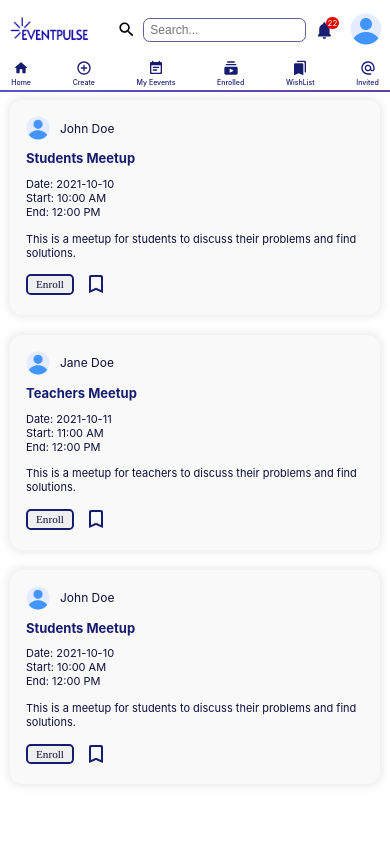
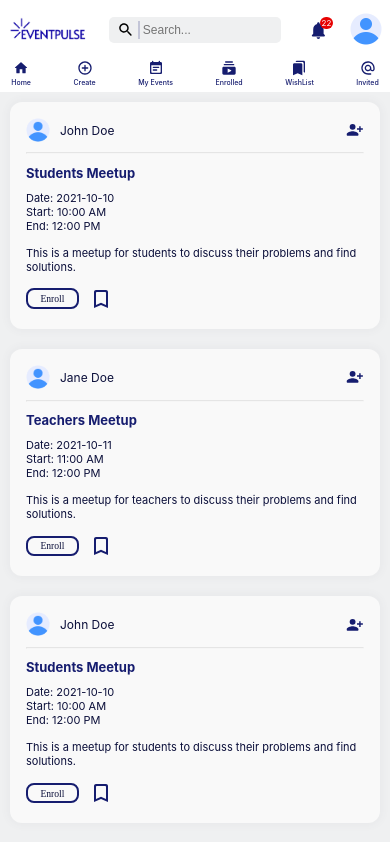
Before and after one commit to imesh-madushan/iwb360-davinci-crew, a React (Create React App) app in the folder frontend/: page / in a window 390 px wide. Built offline with nearby package versions, Linux system fonts and the light colour scheme.

Commit message:
custom animations created for post card enroll , follow, -bacground colour changesd -border removed from sidebar and navbar -search input got a new lokk and place in navbar

```diff
--- a/frontend/src/App.css
+++ b/frontend/src/App.css
@@ -15,6 +15,6 @@
     .mainbodyAuth{
         left: 0;
         width: 100%;
-        top: 90px;
+        top: 92px;
     }
 }
--- a/frontend/src/components/navBarAfterAuth/navBarAfterAuth.css
+++ b/frontend/src/components/navBarAfterAuth/navBarAfterAuth.css
@@ -2,8 +2,8 @@
     display: flex;
     justify-content: space-between;
     align-items: center;
-    border-bottom: 2px solid transparent;
-    border-image: linear-gradient(to right, #0e0ec2b5, #360880c5) 1;
+    /* border-bottom: 2px solid transparent; */
+    /* border-image: linear-gradient(to right, #0e0ec2b5, #360880c5) 1; */
     background-color: white;
     height: 68px;
     position: fixed;
@@ -18,12 +18,11 @@
     display: flex;
     align-items: center;
     margin: 0.5rem;
-    width: clamp(6rem, 90%, 12rem);
+    width: clamp(8rem, 90%, 12rem);
 }
 
 .navAAuth .logo a{
     display: flex;
-    overflow: hidden;
 }
 
 .navAAuth .logo a img{
@@ -32,36 +31,51 @@
     pointer-events: none;
 }
 
-.navAAuth .search{
+.navAAuth .midcontainer{
     display: flex;
-    justify-content: center;
     align-items: center;
+    gap: 1rem;
     margin: 0.5rem;
-    gap: 0.5rem;
     width: 100%;
 }
 
-.navAAuth .search input{
-    width: clamp(8rem, 80%, 20rem);
-    height: 1rem;
-    border: none;
-    border-radius: 0.35rem;
-    padding: 0.4rem;
-    font-size: 0.75rem;
-    outline: 1px solid #161d6fb2;
+.navAAuth .midcontainer .search{
+    display: flex;
+    justify-content: center;
+    border-radius: 10px;
+    align-items: center;
+    padding: 0.35rem 0.5rem;
+    gap: 0.2rem;
+    background-color: rgb(239 240 241);
+    width: clamp(8rem, 100%, 16rem);
 }
 
-.navAAuth .search .icon{
-    width: 1.4rem;
-    height: 1.4rem;
+.navAAuth .midcontainer .search .icon{
+    width: 1.3rem;
+    height: 1.3rem;
     cursor: pointer;
+}
+
+.navAAuth .midcontainer .search hr{
+    height: 1rem;
+    border: 1px solid #161D6F;
+    opacity: 0.2;
+}
+
+.navAAuth .midcontainer .search input{
+    width: 100%;
+    height: 1rem;
+    background: transparent;
+    border: none;
+    font-size: 0.75rem;
+    outline: none;
 }
 
 .navAAuth .links{
     display: flex;
     align-items: center;
     justify-content: right;
-    width: clamp(3rem, 30%, 12rem);
+    width: clamp(8rem, 90%, 12rem);
     margin: 0.5rem;
     gap: clamp(0.5rem, 25%, 3rem);
 }
@@ -146,13 +160,17 @@
         height: 60px;
     }
 
-    .navAAuth .search .icon{
-        width: 1.2rem;
-        height: 1.2rem;
+    .navAAuth .midcontainer .search{
+        padding: 0.25rem 0.5rem;
+        border-radius: 5px;
     }
 
-    .navAAuth .search input{
-        width: 100%;
+    .navAAuth .midcontainer .search .icon{
+        width: 1.1rem;
+        height: 1.1rem;
+    }
+
+    .navAAuth .midcontainer .search input{
         height: 10px;
     }
 
--- a/frontend/src/components/navBarAfterAuth/navBarAfterAuth.jsx
+++ b/frontend/src/components/navBarAfterAuth/navBarAfterAuth.jsx
@@ -29,7 +29,8 @@ const NavBarAfterAuth = () => {
       opacity: 0,
       ease: "power2.out"
     },
-    { duration: 0.2,
+      {
+        duration: 0.2,
         y: 0,
         opacity: 1,
         ease: "power2.in"
@@ -93,19 +94,22 @@ const NavBarAfterAuth = () => {
     <>
       <header className="navAAuth">
         <div className="logo">
-          <a href="/"><img src={BusinessLogo} alt=""/></a>
+          <a href="/"><img src={BusinessLogo} alt="" /></a>
         </div>
+        <div className="midcontainer">
           <div className="search">
-          <SearchRoundedIcon className="icon"/>
+            <SearchRoundedIcon className="icon" />
+            <hr />
             <input type="text" placeholder="Search..." />
+          </div>
         </div>
         <div className="links">
           <a href="/notifications" onMouseEnter={handleNotifiHover}>
-              <NotificationsRoundedIcon className="notifi" ref={notifiRef}/>
+            <NotificationsRoundedIcon className="notifi" ref={notifiRef} />
             {newNotifications > 0 && <div className="count">{newNotifications}</div>}
           </a>
           <div className="profile">
-              <img src={UserLogo} alt="" className="img" onClick={toggleDropdown}/>
+            <img src={UserLogo} alt="" className="img" onClick={toggleDropdown} />
 
             {isProDropdownShow &&
               <div className="drop" ref={dropDownRef}>
--- a/frontend/src/components/navBarBeforeAuth/navBarBeforeAuth.css
+++ b/frontend/src/components/navBarBeforeAuth/navBarBeforeAuth.css
@@ -2,8 +2,8 @@
     display: flex;
     justify-content: space-between;
     align-items: center;
-    border-bottom: 1px solid transparent;
-    border-image: linear-gradient(to right, #0e0ec2b5, #360880c5) 1;
+    /* border-bottom: 1px solid transparent; */
+    /* border-image: linear-gradient(to right, #0e0ec2b5, #360880c5) 1; */
     background-color: white;
     height: 68px;
     position: fixed;
--- a/frontend/src/components/post/post.css
+++ b/frontend/src/components/post/post.css
@@ -9,15 +9,47 @@
     background-color: #f9f9f9;
     gap: 0.65rem;
     width: 18rem;
+    height: fit-content;
     max-width: 24rem;
-    box-shadow: 0px 0px 8px 2px #55556021;
+    box-shadow: 0px 0px 8px 2px #5555600c;
     color: #0b0f3a;
 }
 
 .post .creater{
     display: flex;
+    justify-content: space-between;
+}
+
+.post .creater .info{
+    display: flex;
     align-items: center;
     gap: 10px;
+}
+
+.post .creater .follow{
+    display: flex;
+    align-items: center;
+    gap: 4px;
+}
+
+.post .creater .follow .icon{
+    width: 1.3rem;
+    height: 1.3rem;
+    color: #161D6F;
+    cursor: pointer;
+}
+
+.post .creater .follow span{
+    font-size: 10px;
+    color: #161D6F;
+    cursor: pointer;
+    padding: 0.17rem 0.5rem;
+    border-radius: 8px;
+    background: linear-gradient(90deg, #ff6a00, #e7197c);
+    -webkit-background-clip: text;
+    background-repeat: no-repeat;
+    background-size: 100%;
+    color: transparent;
 }
 
 .post .creater img{
@@ -32,6 +64,10 @@
     font-size: 13px;
     margin: 0;
     padding: 0;
+}
+
+.post .devider{
+    opacity: 0.2;
 }
 
 .post .title{
@@ -60,18 +96,19 @@
 
 .post .actions button{
     cursor: pointer;
-    border-radius: 6px;
+    border-radius: 10px;
     width: 4rem;
     height: 1.58rem;
     border: 2px solid #161D6F;
     color: #0b0f3a;
     font-weight: 500;
+    font-size: 12px;
     font-family: 'Poppins';
-}
-.post .actions button.active{
-    background-color: #161D6F;
-    color: white;
-    transition: all 0.3s ease;
+    background-color: transparent;
+    overflow: hidden;
+    background-image: linear-gradient(to right, #161D6F, #c9cbe1);
+    background-size: 0%;
+    background-repeat: no-repeat;
 }
 
 .post .actions .icon{
@@ -79,7 +116,6 @@
     height: 1.7rem;
     color: #161D6F;
     cursor: pointer;
-    transition: all 0.9s ease;
 }
 
 /* Mobile Responsive */
@@ -95,6 +131,15 @@
     .post .creater p{
         font-size: 12px;
     }
+    .post .creater .follow .icon{
+        width: 1.1rem;
+        height: 1.1rem;
+    }
+    .post .creater .follow span{
+        font-size: 8px;
+        padding: 0.1rem 0.3rem;
+        border-radius: 5px;
+    }
     .post .title{
         font-size: 13px;
     }
@@ -105,10 +150,10 @@
         gap: 10px;
     }
     .post .actions button{
-        width: 3rem;
+        width: 3.3rem;
         height: 1.3rem;
-        border-radius: 0.3rem;
-        font-size: 0.7rem;
+        border-radius: 8px;
+        font-size: 0.6rem;
     }
     .post .actions .icon{
         width: 1.5rem;
--- a/frontend/src/components/post/post.jsx
+++ b/frontend/src/components/post/post.jsx
@@ -1,28 +1,107 @@
-import React from "react";
-import { useState } from 'react';
+import React, { useEffect } from "react";
+import { useState, useRef } from 'react';
+import gsap from "gsap";
+import { useGSAP } from "@gsap/react";
 import BookmarkBorderRoundedIcon from '@mui/icons-material/BookmarkBorderRounded';
 import BookmarkAddedRoundedIcon from '@mui/icons-material/BookmarkAddedRounded';
+import PersonAddAlt1RoundedIcon from '@mui/icons-material/PersonAddAlt1Rounded';
 import userLogoPng from '../../assests/user.png';
 import './post.css';
 
 const Post = ({creater, title, date, start, end, description}) => {
     const [enrolled, setEnrolled] = useState(false);
     const [bookmark, setBookmark] = useState(false);
+    const enrollRef = useRef(null);
+    const followRef = useRef(null);
+
+    //TODO: function to check if current user follows the creater
+    const [isFollowing, setIsFollowing] = useState(false);
 
     const triggerEnrolled = () => {
         setEnrolled(!enrolled);
         setBookmark(false);
+
+        if (!enrolled) {
+            gsap.fromTo(enrollRef.current, {
+                ease: "power2.in",
+            },
+            {
+                duration: 0.5,
+                backgroundSize: "1000%",
+                ease: "power2.in",
+                onStart: () => {
+                    enrollRef.current.style.color = "white";
+                    enrollRef.current.textContent = "Enrolled";
+                }
+            });
+        }
+
+        else {
+            gsap.to(enrollRef.current, {
+                duration: 0.3,
+                backgroundSize: "0%",
+                color: "black",
+                ease: "power2.out",
+                onStart: () => {
+                    enrollRef.current.textContent = " ";
+                },
+                onComplete: () => {
+                    enrollRef.current.textContent = "Enroll";
+                    gsap.to(enrollRef.current, {
+                      duration: 0.1,
+                      color: "#161D6F",
+                      ease: "power2.out",
+                    });
+                },
+            });
+        }
     }
     const triggerBookmark = () => {
         setBookmark(!bookmark);
     }
 
+    const handleFollow = () => {
+        if (isFollowing) {
+            const span = followRef.current.querySelector("span");
+            gsap.to(span, {
+                duration: 0.2,
+                ease: "power2.in",
+                backgroundSize: "0%",
+                onComplete: () => {
+                    setIsFollowing(!isFollowing);
+                },
+            });
+        }
+        else {
+            const icon = followRef.current.querySelector(".icon");
+            gsap.to(icon, {
+                duration: 0.2,
+                ease: "power2.in",
+                rotation: 45,
+                scale: 0.5,
+                onComplete: () => {
+                    setIsFollowing(!isFollowing);
+                },
+            });
+        }
+    }
+
     return (
         <div className="post">
             <div className="creater">
-                <img src={userLogoPng} alt="" />
-                <p>{creater}</p>
+                <div className="info">
+                    <img src={userLogoPng} alt="" />
+                    <p>{creater}</p>
+                </div>
+                <div className="follow" onClick={handleFollow} ref={followRef}>
+                    {isFollowing ? (
+                        <span>following</span>
+                    ):(
+                        <PersonAddAlt1RoundedIcon className="icon" />
+                    )}
+                </div>
             </div>
+            <hr className="devider"/>
             <div className="title">
                 <h4>{title}</h4>
             </div>
@@ -33,7 +112,7 @@ const Post = ({creater, title, date, start, end, description}) => {
                 <p className="desc">{description}</p>
             </div>
             <div className="actions">
-                <button onClick={triggerEnrolled} className={enrolled ? 'active' : ''}>{enrolled ? "Enrolled" : "Enroll"}</button>
+                <button onClick={triggerEnrolled} ref={enrollRef}>Enroll</button>
                 {enrolled ? (<></>):(
                     <>
                         {bookmark ? (
--- a/frontend/src/components/sideBar/sideBar.css
+++ b/frontend/src/components/sideBar/sideBar.css
@@ -4,13 +4,13 @@
     justify-content: space-between;
     width: 145px;
     height: calc(100% - 68px);
-    border-right: 2px solid transparent;
-    border-image: linear-gradient(#0e0ec2b5, #360880c5) 1;
+    /* border-right: 2px solid transparent; */
+    /* border-image: linear-gradient(#0e0ec2b5, #360880c5) 1; */
     border-radius: 0rem 1rem 1rem 0rem;
     background-color: white;
     position: fixed;
     left: 0;
-    top: 68px;
+    top: 78px;
     user-select: none;
     z-index: 1000;
     color: #161D6F;
@@ -92,11 +92,11 @@
     .sideBar{
         flex-direction: row;
         font-size: 0.7rem;
-        height: 30px;
+        height: 32px;
         width: 100%;
-        border-right: none;
-        border-bottom: 2px solid ;
-        border-image: linear-gradient(to right, #0e0ec2b5, #360880c5) 1;
+        /* border-right: none; */
+        /* border-bottom: 2px solid ; */
+        /* border-image: linear-gradient(to right, #0e0ec2b5, #360880c5) 1; */
         gap: 0.5rem;
         border-radius: 0rem;
         top: 60px;
--- a/frontend/src/components/sideBar/sideBar.jsx
+++ b/frontend/src/components/sideBar/sideBar.jsx
@@ -1,5 +1,7 @@
 import React from "react";
-import { useState } from 'react';
+import { useState, useEffect, useRef } from 'react';
+import gsap from "gsap";
+import { useGSAP } from "@gsap/react";
 import HomeRoundedIcon from '@mui/icons-material/HomeRounded';
 import EventNoteRoundedIcon from '@mui/icons-material/EventNoteRounded';
 import SubscriptionsRoundedIcon from '@mui/icons-material/SubscriptionsRounded';
@@ -9,61 +11,116 @@ import AlternateEmailRoundedIcon from '@mui/icons-material/AlternateEmailRounded
 import SettingsRoundedIcon from '@mui/icons-material/SettingsRounded';
 import './sideBar.css';
 
-const signOut = () => {
-    console.log('signOut');
-}
+
+const SideOptionDiv = ({index, name, icon, link}) => {
+    const ref = useRef(null);
+
+    const Icon = icon;
+
+    const handleMouseEnterSideOption = (event) => {
+        const icon = event.currentTarget.querySelector(".icon");
+        const span = event.currentTarget.querySelector("span");
+
+        gsap.to(icon, {
+            rotate: -10,
+            scale: 1.05,
+            duration: 0.3,
+            ease: "power2.out"
+        });
+
+        gsap.to(span, {
+            scale: 1.05,
+            x: 5,
+            duration: 0.3,
+            ease: "power2.out"
+        });
+    };
+
+    const handleMouseLeaveSideOption = (event) => {
+        const icon = event.currentTarget.querySelector(".icon");
+        const span = event.currentTarget.querySelector("span");
+
+        gsap.to(icon, {
+            rotate: 0,
+            scale: 1,
+            duration: 0.3,
+            ease: "power2.out"
+        });
+
+        gsap.to(span, {
+            scale: 1,
+            x: 0,
+            duration: 0.3,
+            ease: "power2.out"
+        });
+    };
+
+    return (
+        <div className="out" key={index}>
+            <a href={link} onMouseEnter={handleMouseEnterSideOption} onMouseLeave={handleMouseLeaveSideOption}>
+                <Icon className="icon" /><span>{name}</span>
+            </a>
+        </div>
+    );
+};
 
 const SideBar = () => {
-    const [isMyeventsShow, setIsMyeventsShow] = useState(false);
-    const [isEnrolledShow, setIsEnrolledShow] = useState(false);
-    const [isBooksmarksShow, setIsBooksmarksShow] = useState(false);
-
-
-    const triggerShowMyevents = () => {
-        setIsMyeventsShow(!isMyeventsShow);
-    }
-    const triggerShowEnrolled = () => {
-        setIsEnrolledShow(!isEnrolledShow);
-    }
-    const triggerShowBooksmarks = () => {
-        setIsBooksmarksShow(!isBooksmarksShow);
-    }
+    const sideOptions = [
+        {
+            name: "Home",
+            icon: HomeRoundedIcon,
+            link: "/"
+        },
+        {
+            name: "Create",
+            icon: AddCircleOutlineRoundedIcon,
+            link: "/create"
+        },
+        {
+            name: "My Events",
+            icon: EventNoteRoundedIcon,
+            link: "/myevents"
+        },
+        {
+            name: "Enrolled",
+            icon: SubscriptionsRoundedIcon,
+            link: "/enrolled"
+        },
+        {
+            name: "WishList",
+            icon: BookmarksRoundedIcon,
+            link: "/wishlist"
+        },
+        {
+            name: "Invited",
+            icon: AlternateEmailRoundedIcon,
+            link: "/invited"
+        }
+    ];
 
     return (
         <>
             <aside className="sideBar">
                 <div className="links">
-                    <div className="out">
-                        <a href="/"><HomeRoundedIcon className="icon" /> <span>Home</span></a>
-                    </div>
-                    <div className="out">
-                        <a href="/create"><AddCircleOutlineRoundedIcon className="icon" /><span>Create</span></a>
-                    </div>
-                    <div className="myevents out grp">
-                        <a href="/myevents">
-                            <EventNoteRoundedIcon className="icon" /><span>My Eevents</span>
-                        </a>
-                    </div>
-                    <div className="enrolled out grp">
-                        <a href="/enrolled">
-                            <SubscriptionsRoundedIcon className="icon" /><span>Enrolled</span>
-                        </a>
-                    </div>
-                    <div className="wishlist out grp">
-                        <a href="/wishlist">
-                            <BookmarksRoundedIcon className="icon" /><span>WishList</span>
-                        </a>
-                    </div>
-                    <div className="invited out grp">
-                        <a href="/invited">
-                            <AlternateEmailRoundedIcon className="icon" /><span>Invited</span>
-                        </a>
-                    </div>
+                    {sideOptions.map((option, index) => (
+                        <SideOptionDiv
+                            key={index}
+                            index={index}
+                            name={option.name}
+                            icon={option.icon}
+                            link={option.link}
+                        />
+                    ))}
                 </div>
                 <div className="out settings">
-                    <a href="/settings">
-                        <SettingsRoundedIcon className="icon" /><span>Settings</span>
-                    </a>
+                    {
+                        <SideOptionDiv
+                            index={sideOptions.length}
+                            name={"Settings"}
+                            icon={SettingsRoundedIcon}
+                            link={"/settings"}
+                        />
+                    }
                 </div>
             </aside>
         </>
--- a/frontend/src/index.css
+++ b/frontend/src/index.css
@@ -1,6 +1,11 @@
 *{
   margin: 0;
   padding: 0;
+}
+
+#root{
+  min-height: 100vh;
+  background-color: rgb(239 240 241);
 }
 
 body {
```
Lines whose indentation alone changed are shown as unchanged.
